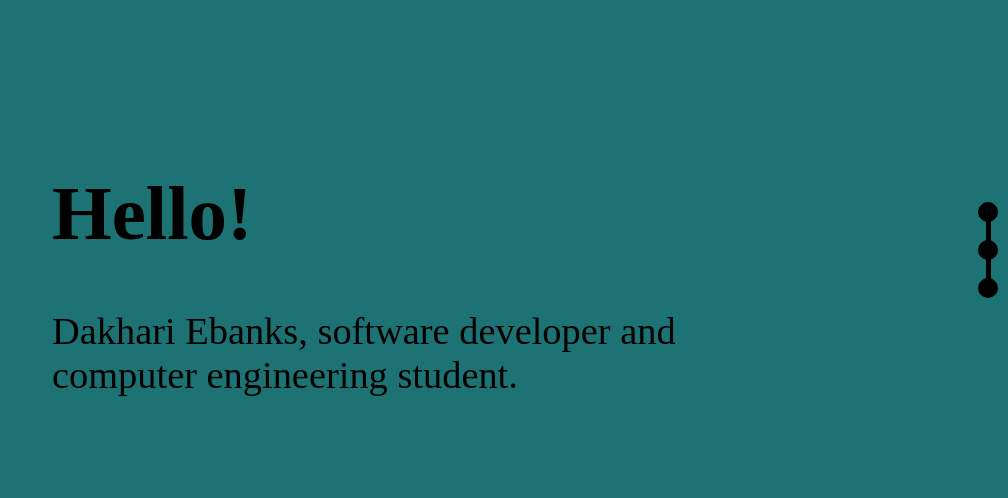
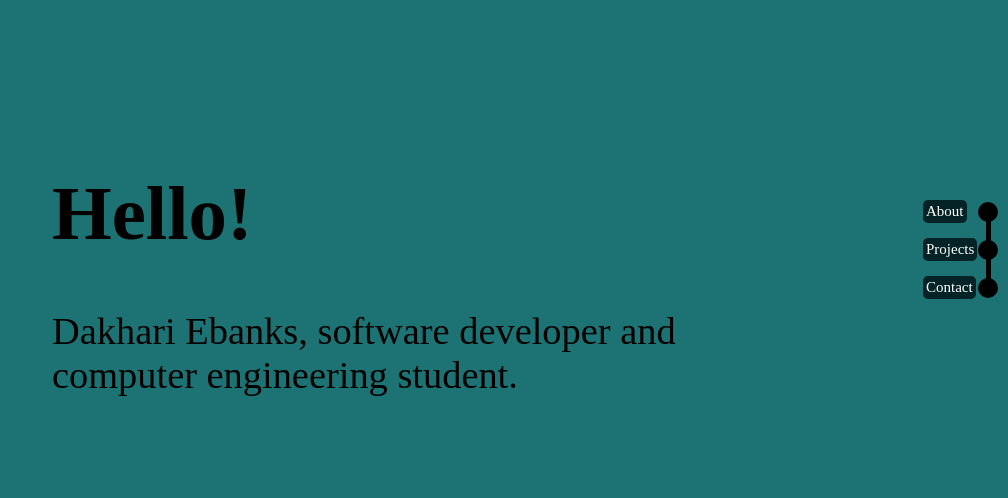
Before and after one commit to DakhariE/portfolio, a Django app: page / in a window 1280 px wide. Shown: the part 207-705 px from the top of the page, without its empty margins (272-1280 px from the left). Run offline with Django 4.2, Linux system fonts and the light colour scheme; data comes from the database, SQL or seed files in the repository.

Commit message:
Finished sidebar navigation.

```diff
--- a/base/static/stylesheets/rightsidebar.css
+++ b/base/static/stylesheets/rightsidebar.css
@@ -5,7 +5,14 @@
   color: wheat;
   z-index: 100;
 }
-
+.bar{
+  height: 20px;
+  width: 5px;
+  position: relative;
+  right: 2.5px;
+  margin: -10px 0 -10px;
+  background-color: rgb(0, 0, 0)
+}
 .sidebar-about,
 .sidebar-contact,
 .sidebar-work{
@@ -15,22 +22,33 @@
   height: 20px;
   width: 20px;
   background-color: rgb(0, 0, 0);
-  text-align: center;
   margin: 9px 0 9px;
   z-index: 99;
+
 }
 .sidebar-about:hover,
 .sidebar-contact:hover,
 .sidebar-work:hover{
   cursor: pointer;
 }
+.tool-tip{
+  background-color: #042326;
+  color: rgb(255, 255, 255);
+  text-decoration: none;
+  position: absolute;
+  display: flex;
+  left: -55px;
+  top: -2px;
+  padding: 15%;
+  border-radius: 5px;
+  opacity: 1;
+  pointer-events: none;
+  transition: opacity 1s;
+  font-size: 15px;
+}
 
-
-.bar{
-  height: 20px;
-  width: 5px;
-  position: relative;
-  right: 2.5px;
-  margin: -10px 0 -10px;
-  background-color: rgb(0, 0, 0)
+.sidebar-about:hover .tool-tip,
+.sidebar-contact:hover .tool-tip,
+.sidebar-work:hover .tool-tip{
+  opacity: .76;
 }
--- a/base/templates/index.html
+++ b/base/templates/index.html
@@ -49,12 +49,23 @@
 
   <!-- This div is for right Nav-sidebar-->
   <div class ="right-sidebar">
-    <div class="sidebar-about"></div>
+    <a href="#hello">
+      <div class="sidebar-about">
+        <div class="tool-tip">About</div>
+      </div>
+    </a>
     <div class="bar"></div>
-    <a href="#projects"><div class="sidebar-work"></div>
-      </a>
+    <a href="#projects">
+      <div class="sidebar-work">
+        <div class="tool-tip">Projects</div>
+      </div>
+    </a>
     <div class="bar"></div>
-    <div class="sidebar-contact"></div>
+    <a href="#Contact-me">
+      <div class="sidebar-contact">
+        <div class="tool-tip">Contact</div>
+      </div>
+    </a>
   </div>
 
   <!-- This div is for Contact form/Footer-->
```
